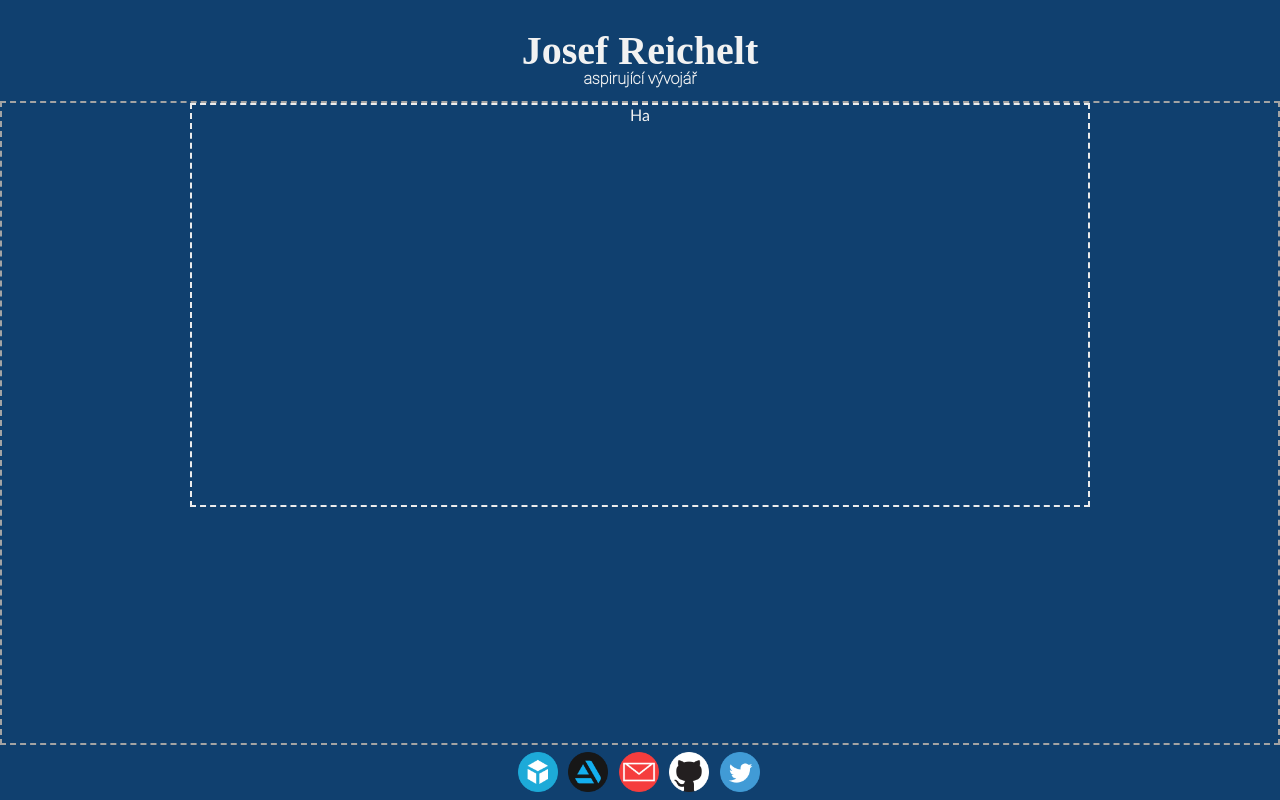
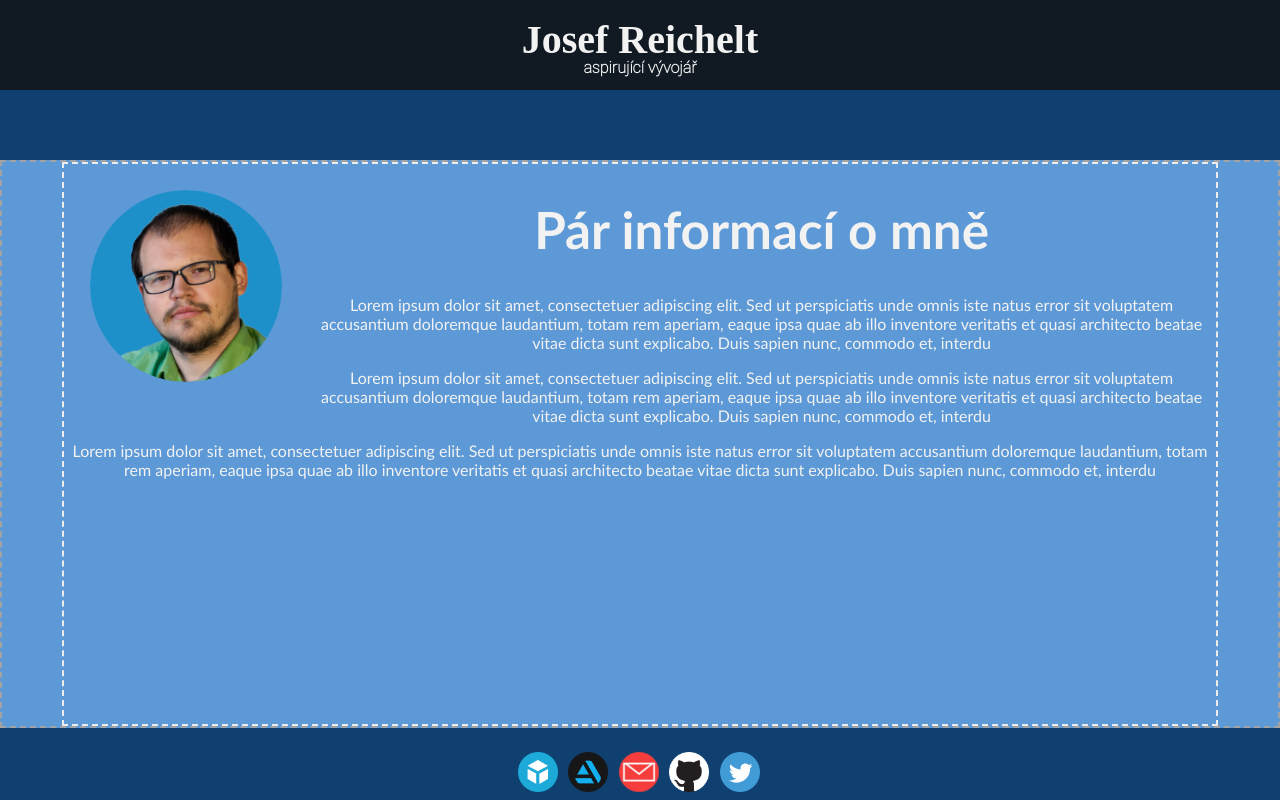
Before and after one commit to JosefReichelt/JosefReichelt.github.io, a React (Create React App) app: page / in a window 1280 px wide. Built offline with nearby package versions, Linux system fonts and the light colour scheme; a web font is replaced by a local one.

Commit message:
Add about page, Change styling settings

```diff
--- a/package.json
+++ b/package.json
@@ -10,6 +10,7 @@
   "dependencies": {
     "react": "^16.8.5",
     "react-dom": "^16.8.5",
+    "react-router-dom": "^5.0.0",
     "react-scripts": "2.1.8"
   },
   "devDependencies": {
--- a/src/App.css
+++ b/src/App.css
@@ -4,6 +4,7 @@ body{
   color:#F2F2F2;
   text-align: center;
   margin: 0;
+
 }
 
 
--- a/src/App.js
+++ b/src/App.js
@@ -2,16 +2,24 @@ import React, { Component } from 'react';
 import './App.css';
 import Title from "./Components/Title";
 import SocialBar from "./Components/Social/SocialBar";
-import PageBlock from "./Components/Pages/PageBlock";
+import AboutPage from "./Components/Pages/AboutPage";
+// import GamesPage from "./Components/Pages/GamesPage";
+// import ProjectPage from "./Components/Pages/ProjectPage";
+
+
 
 class App extends Component {
   render() {
     return (
+
       <div className="App">
         <Title />
-        <PageBlock>Ha </PageBlock>
+        <div style={{ width: "100%", height: "20vh" }}>NAVIGACE</div>
+        <AboutPage />
+
         <SocialBar />
       </div>
+
     );
   }
 }
--- a/src/Components/Pages/AboutPage.js
+++ b/src/Components/Pages/AboutPage.js
@@ -0,0 +1,40 @@
+import React, { Component } from 'react'
+import photo from "../../images/foto.png";
+
+import styl from "./Pages.module.css";
+
+export class AboutPage extends Component {
+  render() {
+    return (
+      <div className={`${styl.PageBackground} ${styl.About}`}>
+        <div className={styl.PageBlock}>
+
+
+          <img src={photo} alt="my face" />
+          <h1>Pár informací o mně</h1>
+          <p>
+            Lorem ipsum dolor sit amet, consectetuer adipiscing elit.
+            Sed ut perspiciatis unde omnis iste natus error sit voluptatem accusantium doloremque
+            laudantium, totam rem aperiam, eaque ipsa quae ab illo inventore veritatis et
+             quasi architecto beatae vitae dicta sunt explicabo. Duis sapien nunc, commodo et, interdu
+            </p>
+          <p>
+            Lorem ipsum dolor sit amet, consectetuer adipiscing elit.
+            Sed ut perspiciatis unde omnis iste natus error sit voluptatem accusantium doloremque
+            laudantium, totam rem aperiam, eaque ipsa quae ab illo inventore veritatis et
+             quasi architecto beatae vitae dicta sunt explicabo. Duis sapien nunc, commodo et, interdu
+            </p>
+          <p>
+            Lorem ipsum dolor sit amet, consectetuer adipiscing elit.
+            Sed ut perspiciatis unde omnis iste natus error sit voluptatem accusantium doloremque
+            laudantium, totam rem aperiam, eaque ipsa quae ab illo inventore veritatis et
+             quasi architecto beatae vitae dicta sunt explicabo. Duis sapien nunc, commodo et, interdu
+            </p>
+
+        </div>
+      </div>
+    )
+  }
+}
+
+export default AboutPage
--- a/src/Components/Pages/PageBlock.js
+++ /dev/null
@@ -1,16 +0,0 @@
-import React, { Component } from 'react'
-import styl from "./PageBlock.module.css";
-
-export class PageBlock extends Component {
-  render() {
-    return (
-      <div className={styl.PageBackground}>
-        <div className={styl.PageBlock}>
-          {this.props.children}
-        </div >
-      </div>
-    )
-  }
-}
-
-export default PageBlock
--- a/src/Components/Pages/PageBlock.module.css
+++ /dev/null
@@ -1,16 +0,0 @@
-.PageBackground{
-  border: 2px dashed #A3A3A3;
-  min-height: 80vh;
-}
-
-.PageBlock{
-  margin: auto;
-  border: 2px dashed #ececec;
-  width: 70vw;
-  min-height: 50vh;
-  display: flex;
-  justify-content: center;
-}
-.PageBlock img{
-  float: left;
-}
--- /dev/null
+++ b/src/Components/Pages/Pages.module.css
@@ -0,0 +1,37 @@
+.PageBackground{
+  border: 2px dashed #A3A3A3;
+  min-height: 60vh;
+  display: flex;
+  justify-content: center;
+}
+
+.PageBlock{
+  margin: auto;
+  border: 2px dashed #ececec;
+  width: 90vw;
+  min-height: 70vh;
+  clear: both;
+}
+.PageBlock img{
+  float: left;
+  margin: 2vw;
+  height: 15vw;
+}
+.PageBlock div{
+  clear: both;
+}
+.PageBlock p{
+  font-size: 2vh;
+}
+.PageBlock h1{
+  font-size: 4vw;
+}
+.About{
+  background-color: #5C99D6;
+}
+.Games{
+  background-color: #1DCABC;
+}
+.Projects{
+  background-color: #1DCA57;
+}
--- a/src/Components/Title.js
+++ b/src/Components/Title.js
@@ -5,7 +5,7 @@ export class Title extends Component {
 
   render() {
     return (
-      <header >
+      <header className={styl.Header} >
         <h1 className={styl.Title}>
           Josef Reichelt
         </h1>
--- a/src/Components/Title.module.css
+++ b/src/Components/Title.module.css
@@ -1,5 +1,14 @@
+.Header{
+  position: fixed;
+  background-color: #111A22;
+  top: 0;
+  min-height: 10vh;
+  width: 100vw;
+}
+
 .Title {
   font-family: Libby Heavy;
+  margin-top: 2vh;
   font-size: 5vh;
   display: flex;
   justify-content: center;
```
Also changed, not shown: 1 other file (tests, documents, lock files or other folders).
